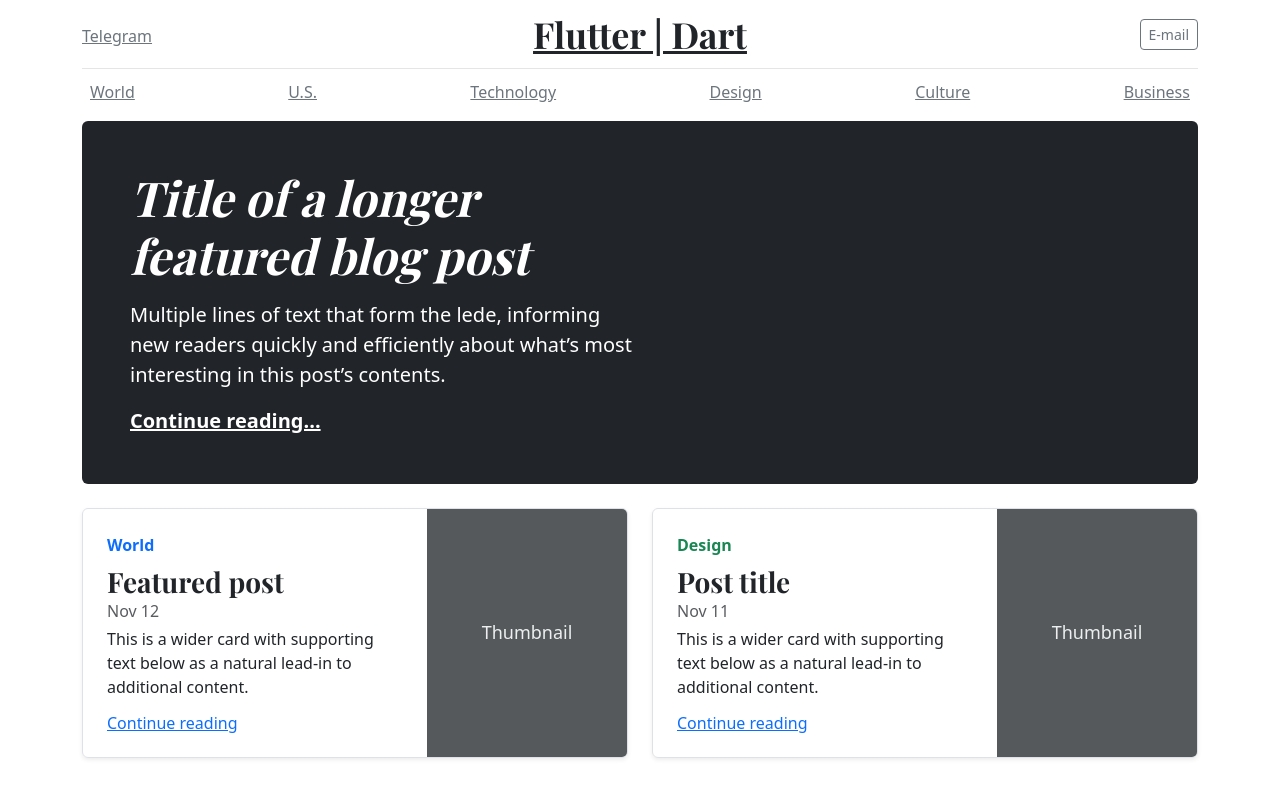
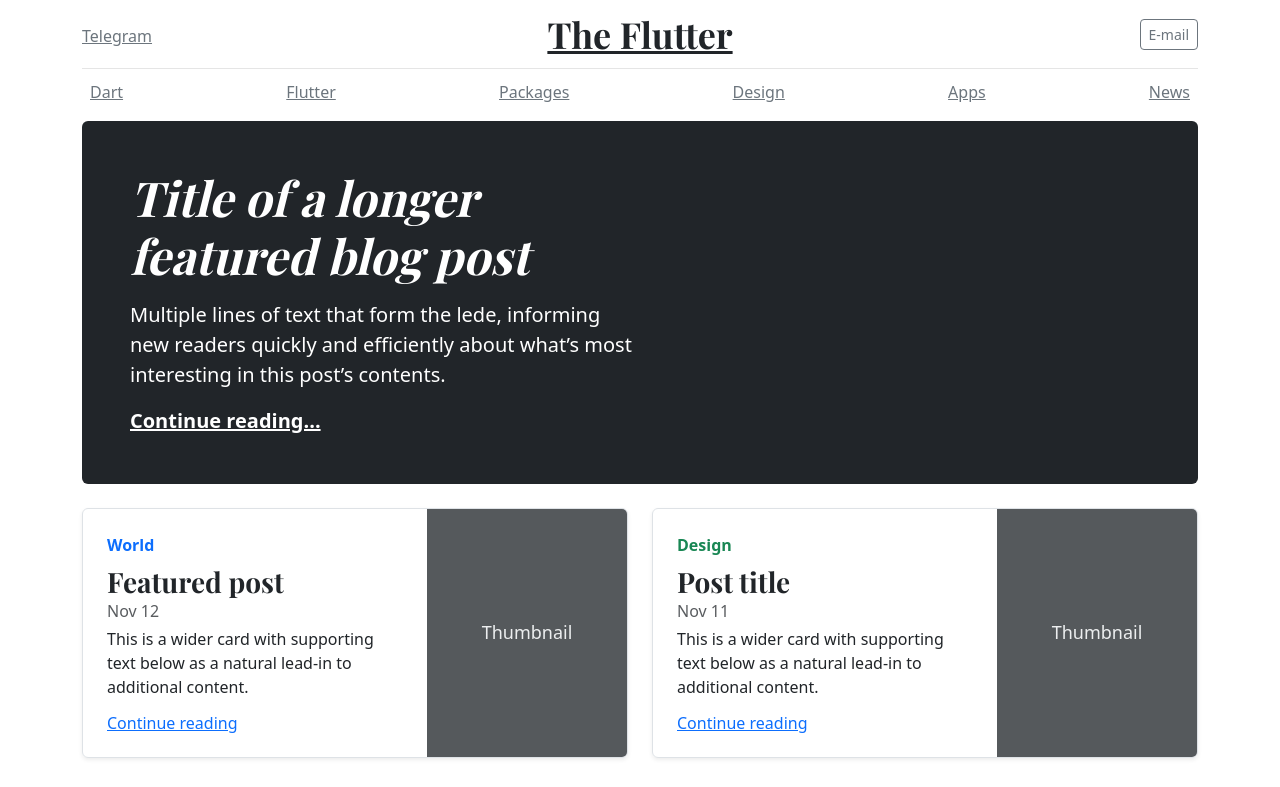
Before and after one commit to gospodi-dev/gospodi-dev.github.io, a website: page index.html in a window 1280 px wide. Shown: the top 787 px of the page. Drawn offline with nearby package versions, Linux system fonts and the light colour scheme.

Commit message:
изменены рубрики

```diff
--- a/index.html
+++ b/index.html
@@ -84,7 +84,7 @@
         <a class="link-secondary" href="#">Telegram</a>
       </div>
       <div class="col-4 text-center">
-        <a class="blog-header-logo text-dark" href="#">Flutter | Dart</a>
+        <a class="blog-header-logo text-dark" href="#">The Flutter</a>
       </div>
       <div class="col-4 d-flex justify-content-end align-items-center">
         <!-- <a class="link-secondary" href="#" aria-label="Search">
@@ -97,12 +97,12 @@
 
   <div class="nav-scroller py-1 mb-2">
     <nav class="nav d-flex justify-content-between">
-      <a class="p-2 link-secondary" href="#">World</a>
-      <a class="p-2 link-secondary" href="#">U.S.</a>
-      <a class="p-2 link-secondary" href="#">Technology</a>
+      <a class="p-2 link-secondary" href="#">Dart</a>
+      <a class="p-2 link-secondary" href="#">Flutter</a>
+      <a class="p-2 link-secondary" href="#">Packages</a>
       <a class="p-2 link-secondary" href="#">Design</a>
-      <a class="p-2 link-secondary" href="#">Culture</a>
-      <a class="p-2 link-secondary" href="#">Business</a>
+      <a class="p-2 link-secondary" href="#">Apps</a>
+      <a class="p-2 link-secondary" href="#">News</a>
     </nav>
   </div>
 </div>
```
